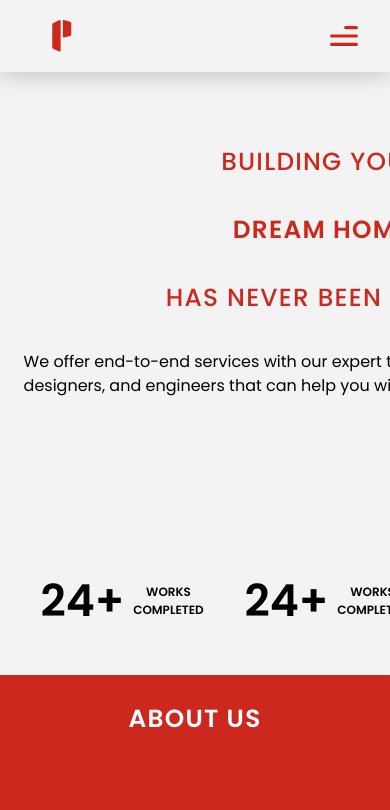
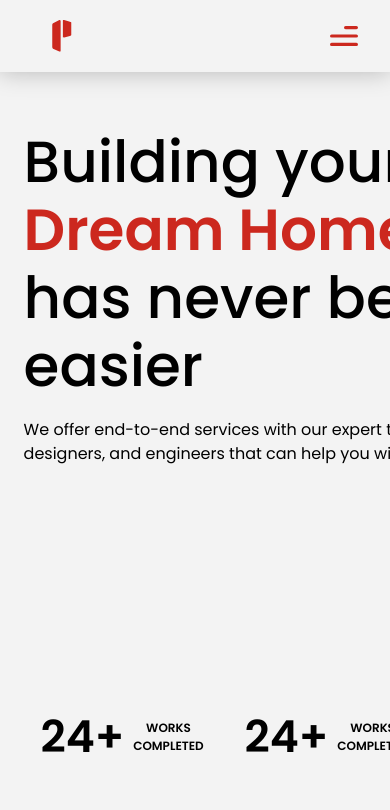
Before and after one commit to 4N1Z/PaithrikaHome, a React (Vite) app: page / in a window 390 px wide. Shown: the top 810 px of the page. Built offline with nearby package versions, Linux system fonts and the light colour scheme.

Commit message:
Home page make responsive

```diff
--- a/src/components/Home/Home.css
+++ b/src/components/Home/Home.css
@@ -15,9 +15,6 @@
     grid-gap: 6em;
 }
 
-
-
-
 .heading{
     display: grid;
     grid-template-rows: 1fr 1fr;
@@ -29,10 +26,10 @@
     grid-template-columns: 1fr 1fr 1fr;
 }
 
-.title{
+.titles{
     font-size: 3.625rem;
     font-weight: 600;
-    color: #CC281E;
+    color: #000000;
     line-height:4.25rem;
 }
 
@@ -42,7 +39,7 @@
 .title2{
     color: #CC281E;
 }
-.subTitle{
+.subTitles{
     padding-top: 1.12rem;
     padding-bottom: 5rem;
 }
--- a/src/components/Home/Home.jsx
+++ b/src/components/Home/Home.jsx
@@ -10,14 +10,14 @@ function Home() {
         <div className="leftBox">
 
           <div className="heading">
-            <div className="title">
+            <div className="titles">
                 <span className="title1">Building your</span>
                 <br />
                 <span className="title2">Dream Home</span>
                 <br />
                 <span className="title3">has never been easier</span>
             </div>
-            <p className="subTitle">
+            <p className="subTitles">
               We offer end-to-end services with our expert team of architects,
               designers, and engineers that can help you with every step of the
               process.
```
